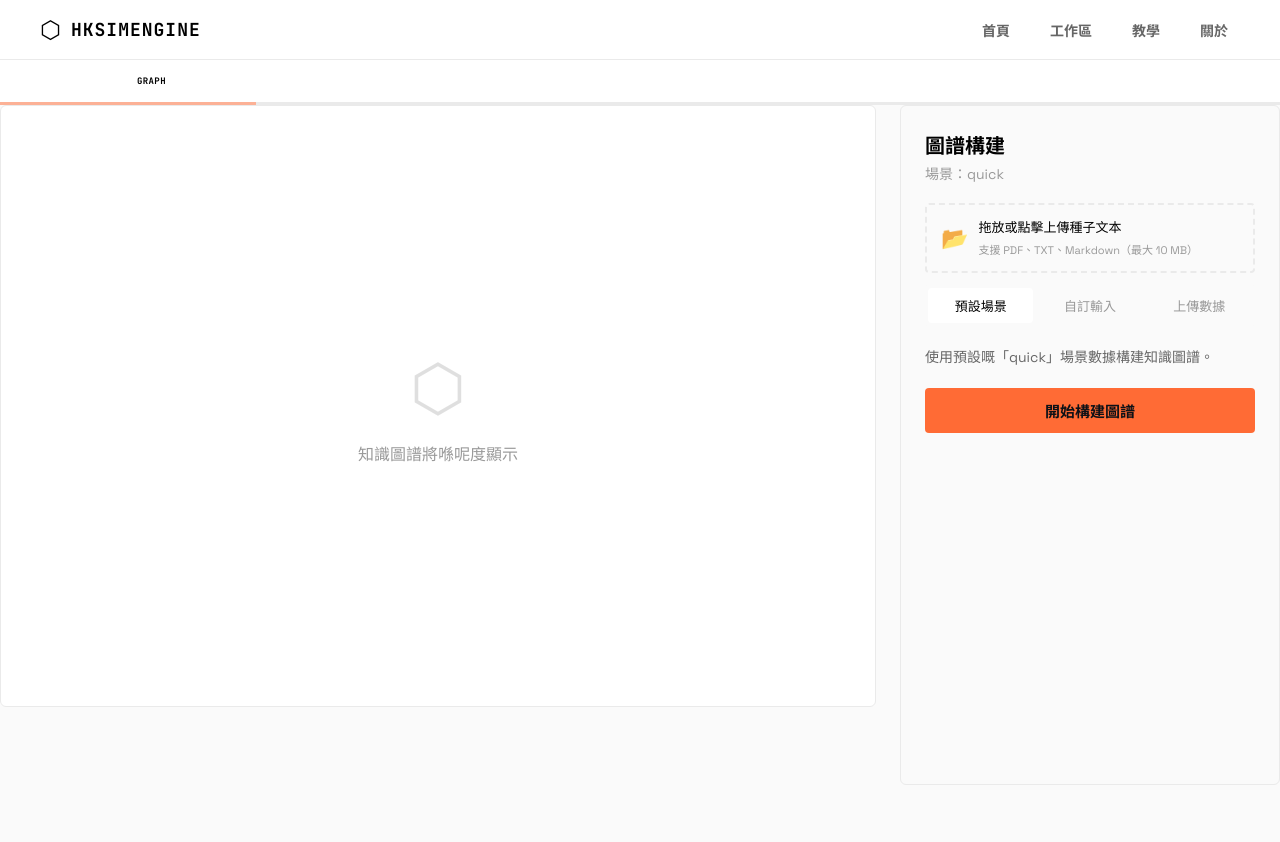
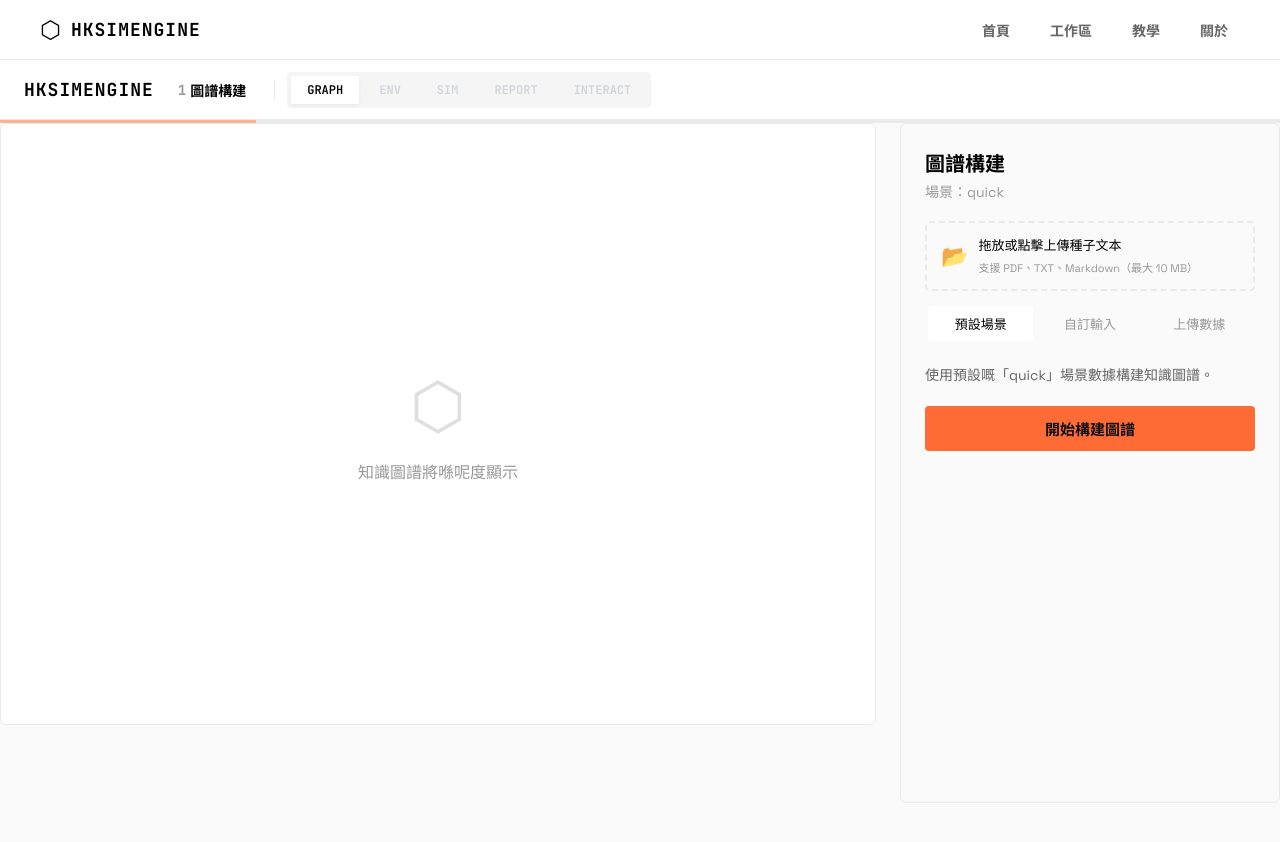
Before and after one commit to destinyfrancis/MurmuraScope, a Vue app in the folder frontend/: page /process/quick in a window 1280 px wide. Shown: the top 842 px of the page. Built offline with nearby package versions, Linux system fonts and the light colour scheme.

Commit message:
feat(ui): nav polish + home styling — white nav, pill switcher, console box

```diff
--- a/frontend/src/views/Home.vue
+++ b/frontend/src/views/Home.vue
@@ -422,25 +422,27 @@ function startScenario(key) {
 .qs-subtitle { color: var(--text-muted); font-size: 0.9rem; margin-bottom: 1.2rem; }
 
 .qs-drop-zone {
-  border: 2px dashed var(--border-color);
-  border-radius: 12px;
-  padding: 2rem;
+  border: 1px dashed #CCC;
+  background: #FAFAFA;
+  padding: 32px 24px;
   text-align: center;
-  cursor: pointer;
-  transition: border-color 0.2s, background 0.2s;
+  min-height: 120px;
   display: flex;
   flex-direction: column;
   align-items: center;
-  gap: 0.4rem;
+  justify-content: center;
+  gap: 8px;
+  transition: background 0.2s, border-color 0.2s;
+  cursor: pointer;
+  border-radius: 0;
   margin-bottom: 0.8rem;
   max-width: 600px;
   margin-left: auto;
   margin-right: auto;
 }
-.qs-drop-zone:hover,
 .qs-drop-zone.dragging {
-  border-color: var(--accent-blue);
-  background: rgba(59, 130, 246, 0.05);
+  background: #F0F0F0;
+  border-color: var(--accent, #FF6B35);
 }
 .qs-drop-zone.has-file {
   border-style: solid;
@@ -480,37 +482,57 @@ function startScenario(key) {
 }
 .qs-presets { display: flex; gap: 0.5rem; margin-bottom: 1rem; justify-content: center; }
 .qs-preset-pill {
-  border: 1px solid var(--border-color); border-radius: 20px;
-  padding: 0.3rem 0.9rem; font-size: 0.85rem; cursor: pointer;
-  background: transparent; color: var(--text-secondary); transition: all 0.15s;
+  font-family: var(--font-mono);
+  font-size: 12px;
+  font-weight: 600;
+  padding: 6px 16px;
+  border: 1px solid var(--border, #EAEAEA);
+  background: var(--bg-card, #FFF);
+  color: var(--text-secondary, #666);
+  border-radius: 2px;
+  cursor: pointer;
+  transition: all 0.15s;
 }
 .qs-preset-pill.active {
-  border-color: var(--accent-blue); color: var(--accent-blue);
-  background: rgba(59, 130, 246, 0.1);
+  background: #000;
+  border-color: #000;
+  color: #FFF;
+}
+.qs-preset-pill:hover:not(.active) {
+  border-color: var(--border-hover, #999);
 }
 .qs-error { color: var(--accent-red); font-size: 0.85rem; margin-bottom: 0.5rem; }
 
 .quick-start-btn {
-  padding: 10px 28px;
-  background: var(--accent-blue);
-  color: #0d1117;
-  border: none;
-  border-radius: 8px;
-  font-size: 15px;
-  font-weight: 600;
+  width: 100%;
+  padding: 20px;
+  background: #000;
+  color: #FFF;
+  border: 1px solid #000;
+  border-radius: 0;
+  font-family: var(--font-mono);
+  font-size: 14px;
+  font-weight: 700;
+  letter-spacing: 1px;
+  text-transform: uppercase;
   cursor: pointer;
-  transition: var(--transition);
+  animation: engine-pulse 2s infinite;
+  transition: background 0.2s, border-color 0.2s;
 }
-
 .quick-start-btn:hover:not(:disabled) {
-  background: rgba(0, 212, 255, 0.8);
-  transform: translateY(-1px);
-  box-shadow: var(--shadow-glow-cyan);
+  background: var(--accent, #FF6B35);
+  border-color: var(--accent, #FF6B35);
+  transform: translateY(-2px);
 }
-
 .quick-start-btn:disabled {
-  opacity: 0.5;
-  cursor: not-allowed;
+  background: #E5E5E5;
+  border-color: #E5E5E5;
+  color: #999;
+  animation: none;
+}
+@keyframes engine-pulse {
+  0%, 100% { box-shadow: 0 0 0 0 rgba(0,0,0,0.2); }
+  50%      { box-shadow: 0 0 0 6px rgba(0,0,0,0); }
 }
 
 /* Domain tabs */
--- a/frontend/src/views/Process.vue
+++ b/frontend/src/views/Process.vue
@@ -174,25 +174,30 @@ watch(
 
 <template>
   <div class="process-root">
-    <!-- Black 42px nav bar -->
     <nav class="app-nav">
-      <span class="brand">HKSimEngine</span>
-      <div class="nav-tabs">
+      <span class="nav-brand" @click="router.push('/')">HKSIMENGINE</span>
+      <span class="step-indicator">
+        <span class="step-num">{{ currentStep }}</span>
+        <span class="step-label">{{ steps[currentStep - 1]?.label }}</span>
+      </span>
+      <span class="step-divider" />
+      <div class="nav-view-switcher">
         <button
           v-for="step in steps"
           :key="step.key"
-          class="nav-tab"
-          :class="{ active: currentStep === step.key, completed: currentStep > step.key }"
+          class="view-switch-btn"
+          :class="{ active: currentStep === step.key, done: canGoToStep(step.key) && step.key < currentStep }"
           :disabled="!canGoToStep(step.key)"
           @click="goToStep(step.key)"
         >
           {{ step.navLabel }}
         </button>
       </div>
-      <div class="nav-status" v-if="currentStep === 3 && session.sessionId">
-        <span class="pulse-dot" />
-        <span class="nav-round">{{ roundLabel }}</span>
-      </div>
+      <span class="nav-spacer" />
+      <span v-if="roundLabel" class="nav-step-badge">
+        <span class="status-dot processing" />
+        {{ roundLabel }}
+      </span>
     </nav>
 
     <!-- 3px progress bar -->
@@ -234,59 +239,107 @@ watch(
 .process-root { display: flex; flex-direction: column; min-height: 100vh; }
 
 .app-nav {
-  height: 42px;
-  background: var(--bg-nav);
   display: flex;
   align-items: center;
-  padding: 0 18px;
-  gap: 14px;
-  flex-shrink: 0;
-  position: sticky;
-  top: 0;
-  z-index: 100;
+  height: 60px;
+  padding: 0 24px;
+  background: var(--bg-card, #FFF);
+  border-bottom: 1px solid var(--border, #EAEAEA);
 }
-.brand {
+.nav-brand {
   font-family: var(--font-mono);
-  font-weight: 700;
-  font-size: 13px;
-  color: #fff;
-  letter-spacing: .03em;
-  margin-right: 4px;
+  font-size: 18px;
+  font-weight: 800;
+  letter-spacing: 1px;
+  color: var(--text-primary, #000);
+  margin-right: 24px;
+  cursor: pointer;
 }
-.nav-tabs {
-  display: flex;
-  gap: 2px;
-  background: rgba(255,255,255,.08);
-  border-radius: 5px;
-  padding: 2px;
-}
-.nav-tab {
-  font-family: var(--font-mono);
-  font-size: 9px;
-  color: rgba(255,255,255,.38);
-  padding: 3px 9px;
-  border-radius: 3px;
-  border: none;
-  background: transparent;
-  cursor: pointer;
-  letter-spacing: .04em;
-}
-.nav-tab:disabled { cursor: not-allowed; opacity: .25; }
-.nav-tab.active { background: #fff; color: #000; font-weight: 700; }
-.nav-tab.completed { color: rgba(255,255,255,.6); }
-.nav-status {
-  margin-left: auto;
+.step-indicator {
   display: flex;
   align-items: center;
-  gap: 7px;
+  gap: 4px;
+  margin-right: 16px;
 }
-.pulse-dot {
-  width: 7px; height: 7px; border-radius: 50%;
-  background: var(--accent);
-  animation: pulse 1.6s ease-in-out infinite;
+.step-num {
+  font-family: var(--font-mono);
+  font-size: 14px;
+  font-weight: 700;
+  color: var(--text-muted, #999);
 }
-@keyframes pulse { 0%,100%{opacity:1} 50%{opacity:.3} }
-.nav-round { font-family: var(--font-mono); font-size: 9px; color: rgba(255,255,255,.38); }
+.step-label {
+  font-size: 14px;
+  font-weight: 700;
+  color: var(--text-primary, #000);
+}
+.step-divider {
+  width: 1px;
+  height: 20px;
+  background: var(--border, #E0E0E0);
+  margin: 0 12px;
+}
+.nav-step-badge {
+  font-family: var(--font-mono);
+  font-size: 10px;
+  font-weight: 700;
+  background: var(--accent, #FF6B35);
+  color: #FFF;
+  padding: 2px 8px;
+  border-radius: 2px;
+  letter-spacing: 0.05em;
+  text-transform: uppercase;
+  display: flex;
+  align-items: center;
+  gap: 4px;
+}
+.nav-view-switcher {
+  display: flex;
+  background: #F5F5F5;
+  padding: 4px;
+  border-radius: var(--radius-md, 4px);
+  gap: 4px;
+}
+.view-switch-btn {
+  font-family: var(--font-mono);
+  font-size: 12px;
+  font-weight: 600;
+  color: var(--text-secondary, #666);
+  background: none;
+  border: none;
+  padding: 6px 16px;
+  border-radius: var(--radius-sm, 2px);
+  cursor: pointer;
+  transition: background var(--duration-fast, 0.15s), color var(--duration-fast, 0.15s);
+}
+.view-switch-btn:hover:not(:disabled) {
+  color: var(--text-primary, #000);
+}
+.view-switch-btn.active {
+  background: var(--bg-card, #FFF);
+  color: var(--text-primary, #000);
+  box-shadow: 0 2px 4px rgba(0,0,0,0.05);
+}
+.view-switch-btn.done {
+  color: var(--text-muted, #999);
+}
+.view-switch-btn:disabled {
+  color: #D1D5DB;
+  cursor: not-allowed;
+}
+.nav-spacer { flex: 1; }
+.status-dot {
+  width: 8px;
+  height: 8px;
+  border-radius: 50%;
+  display: inline-block;
+}
+.status-dot.processing {
+  background: #FFF;
+  animation: nav-pulse 1s infinite;
+}
+@keyframes nav-pulse {
+  50% { opacity: 0.5; }
+}
 
 .step-progress-bar {
   height: 3px;
```
